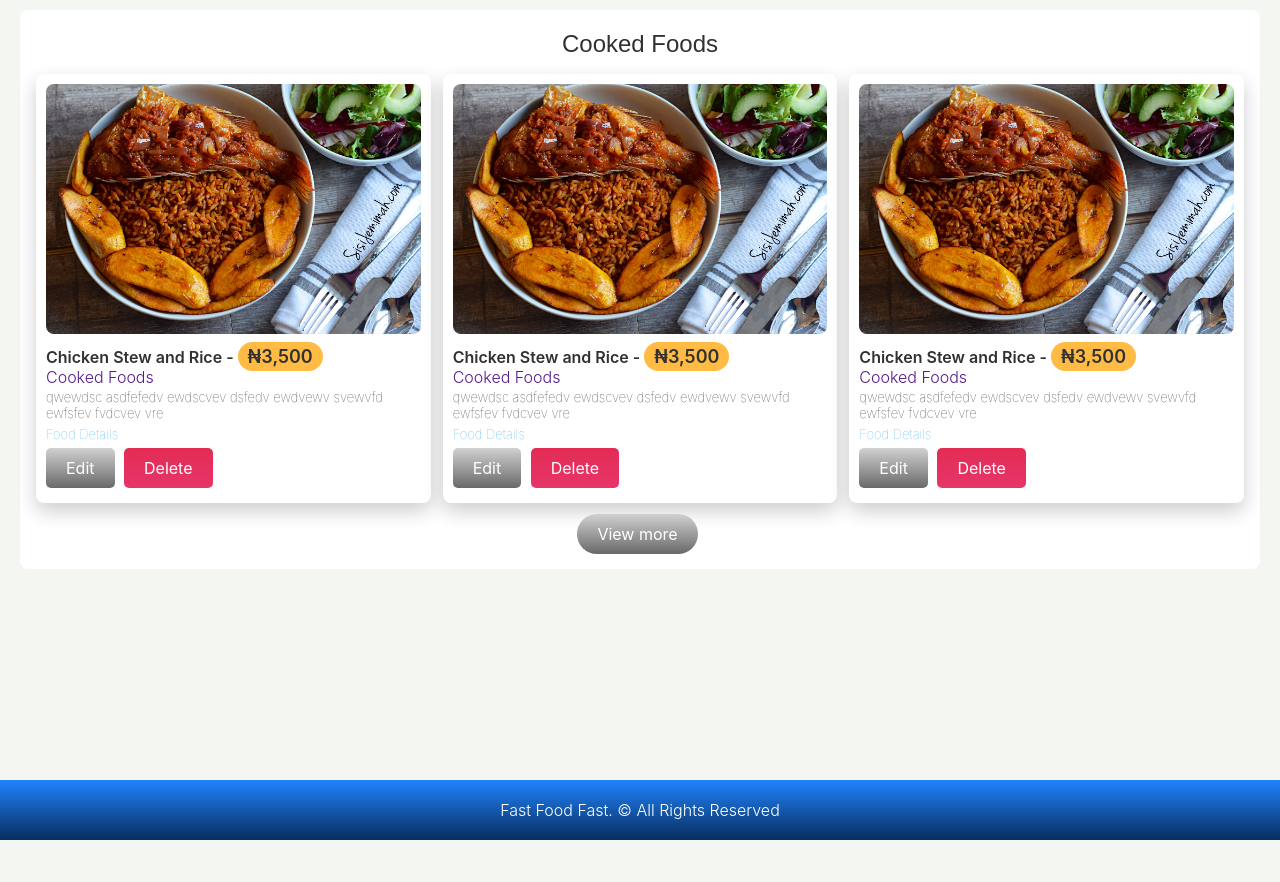
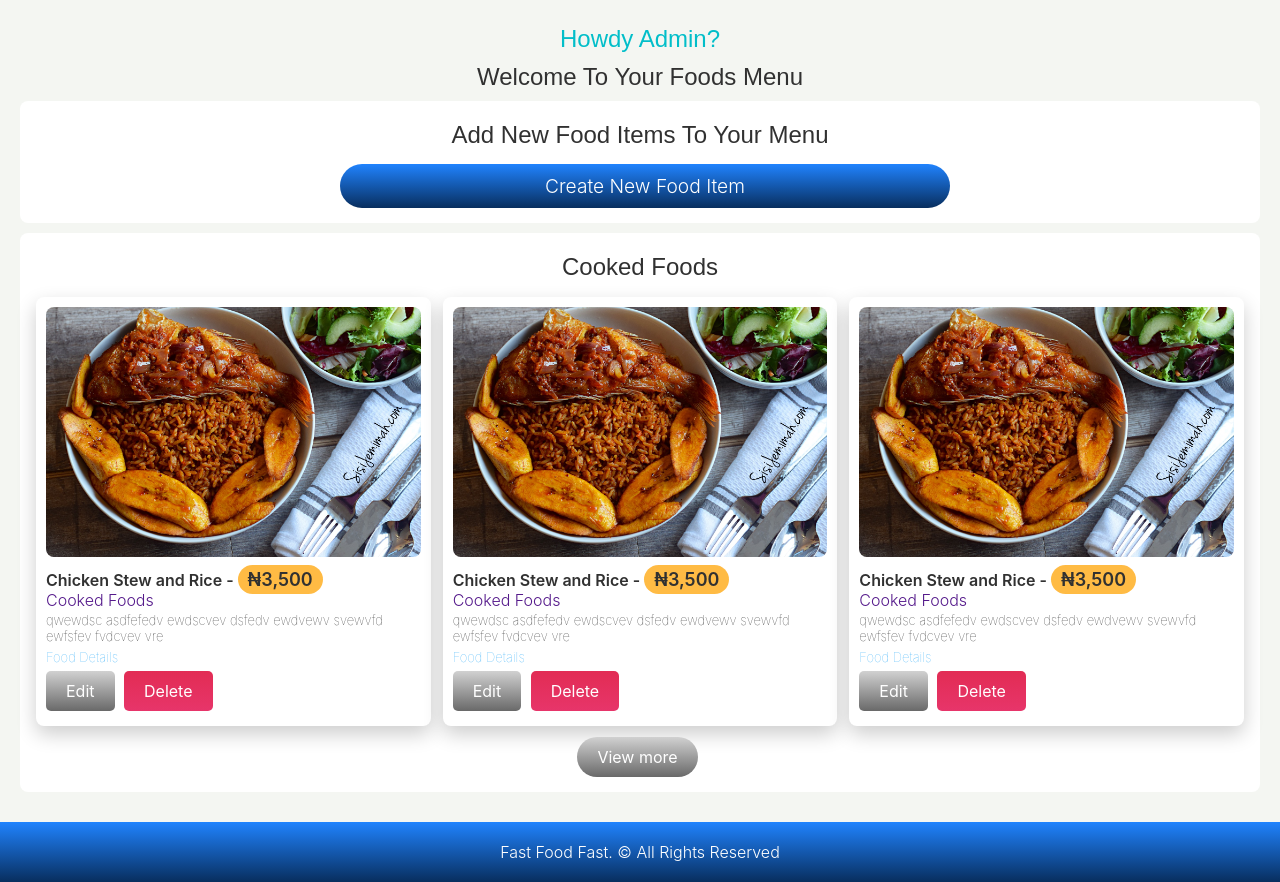
Before and after one commit to henperi/Fast-Food-Fast, a plain HTML site: page UI/admins/foods.html in a window 1280 px wide. Shown: the part 52-934 px from the top of the page. Before the commit the page ends 892 px from the top, so only its background shows below. Drawn offline with Linux system fonts and the light colour scheme.

Commit message:
ch(addCreateFoodLinkOnAdminsHome):
- Added a create food link to admins home page

[DELIVERS #160782325]

```diff
--- a/UI/admins/foods.html
+++ b/UI/admins/foods.html
@@ -48,6 +48,18 @@
     <main class="main-content">
 
         <div class="container">
+            <section class="text-center">
+                <h1 class="text-blue">Howdy Admin?</h1>
+                <h2>Welcome To Your Foods Menu</h2>
+            </section>
+            <section class="card">
+                <div class="text-center">
+                    <h2>Add New Food Items To Your Menu</h2>
+                    <div class="contain-50">
+                        <a href="create-food.html" class="btn btn-blue btn-block btn-bg btn-rounded">Create New Food Item</a>
+                    </div>
+                </div>
+            </section>
 
             <section class="card">
                 <h2 class="text-center">Cooked Foods</h2>
```
Also changed, not shown: UI/admins/create-food.html (+3 -3 lines).
